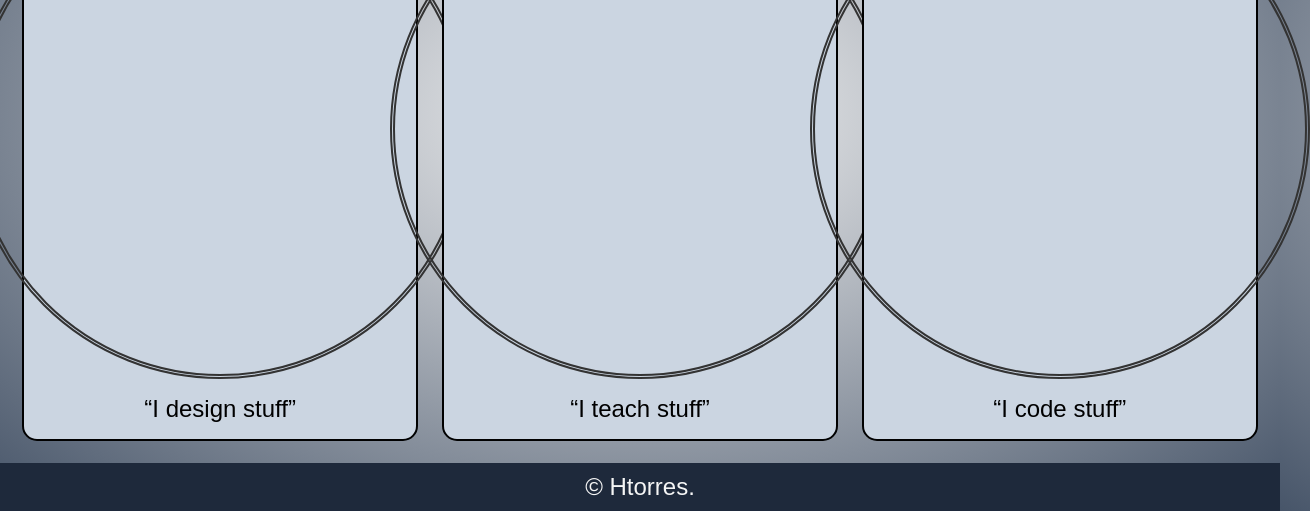
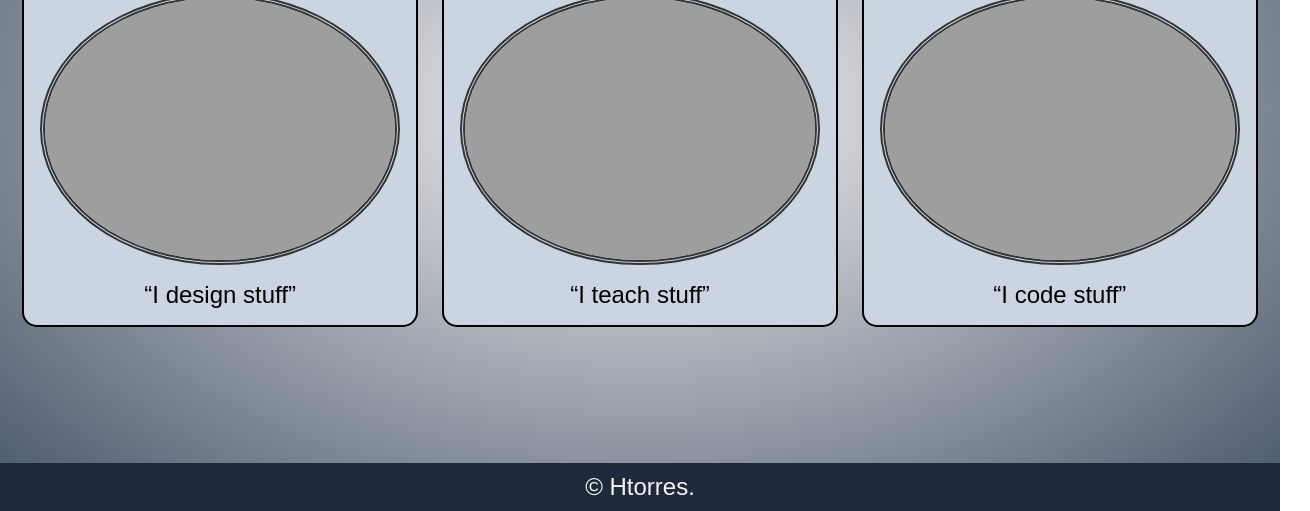
Before and after one commit to Hellentorresr/LearningCSSresponsive, a plain HTML site: page index.html in a window 1280 px wide. Shown: the part 289-800 px from the top of the page, 1310 px wide, since content can reach past the window. Drawn offline with Linux system fonts and the light colour scheme; the site is published under a folder, as on GitHub Pages, so addresses that start at the root find nothing.

Commit message:
Update index.html

```diff
--- a/index.html
+++ b/index.html
@@ -37,7 +37,7 @@
         <main>
             <article id="profile1" class="card">
                 <figure>
-                    <img src="/IMG/profile1-500x500.png"
+                    <img src="IMG/profile1-500x500.png"
                         alt="Joe Coder" width="500" height="500">
                     <figcaption>Joe Coder</figcaption>
                 </figure>
@@ -46,7 +46,7 @@
 
             <article id="profile2" class="card">
                 <figure>
-                    <img src="/IMG/profile2-500x500.png"
+                    <img src="IMG/profile2-500x500.png"
                         alt="Matt designer" width="500" height="500">
                     <figcaption>Matt designer</figcaption>
                 </figure>
@@ -55,7 +55,7 @@
 
             <article id="profile3" class="card">
                 <figure>
-                    <img src="/IMG/profile3-500x500.png"
+                    <img src="IMG/profile3-500x500.png"
                         alt="Jane Dev Rel" width="500" height="500">
                     <figcaption>Jane <span class="nowrap">Dev Rel</span></figcaption>
                 </figure>
```
